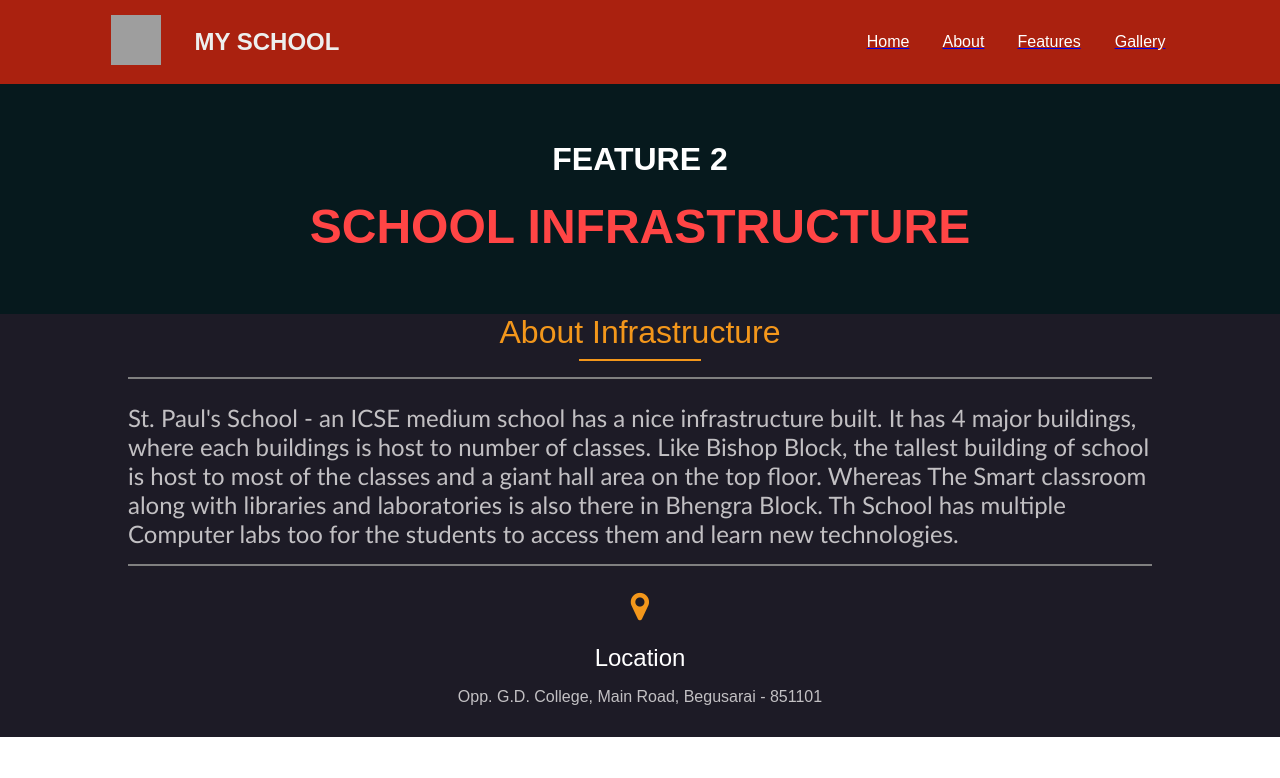
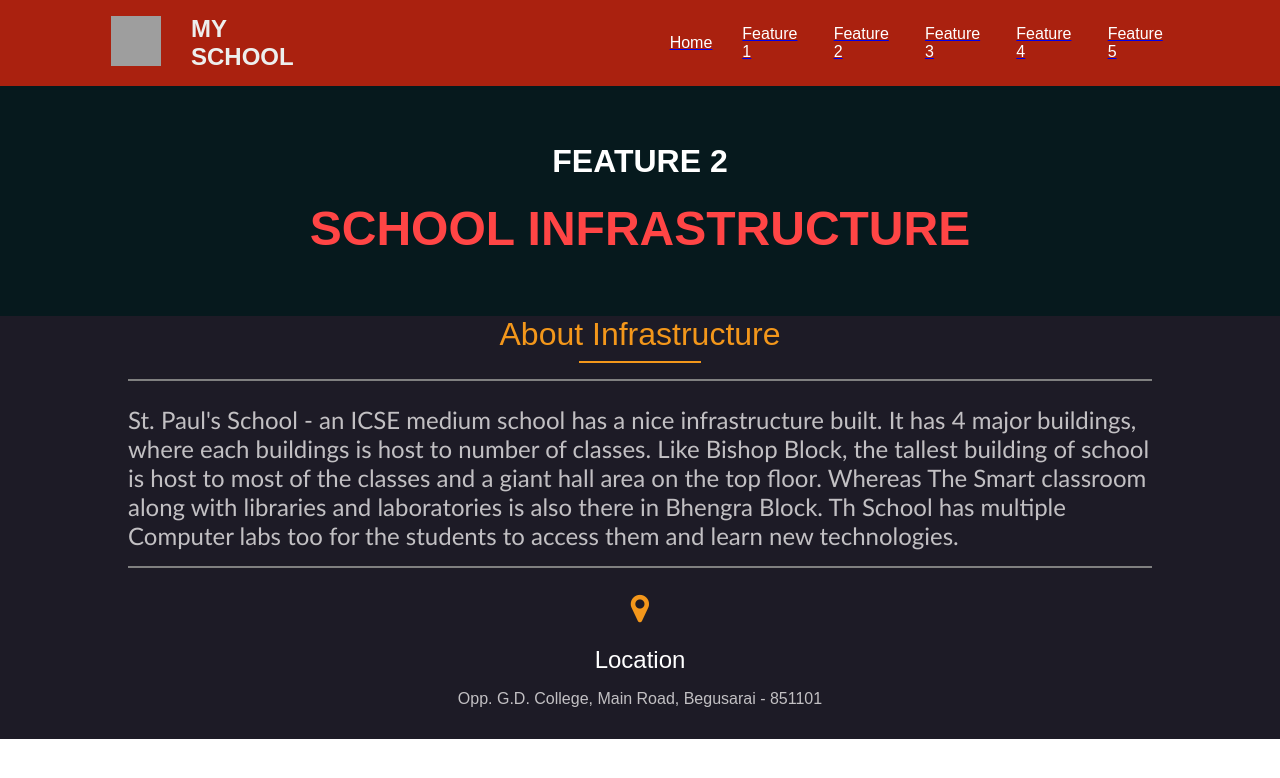
Before and after one commit to Satyam1445/my-school, a plain HTML site: page features2.html in a window 1280 px wide. Drawn offline with Linux system fonts and the light colour scheme; grey boxes are pictures that could not be loaded.

Commit message:
Nav changed

```diff
--- a/features2.html
+++ b/features2.html
@@ -18,15 +18,19 @@
                   </td>
                     <td><font face="arial" color="#edefee" size="5"><strong>MY SCHOOL</strong></font>
                     </td>
-                    <td width="45%">&nbsp;</td>
-                    <td><a href="index.html#home"><font face="arial" color="#ffffff" size="3">Home</font></a>
-                    </td>
-                    <td><a href="index.html#about"><font face="arial" color="#ffffff" size="3">About</font></a>
-                     </td>
-                     <td><a href="index.html#features"><font face="arial" color="#ffffff" size="3">Features</font></a>
-                    </td>
-                    <td><a href="index.html#gallery"><font face="arial" color="#ffffff" size="3">Gallery</font></a>
-                 </td>
+                    <td width="30%">&nbsp;</td>
+           	   <td><a href="#home"><font face="arial" color="#ffffff" size="3">Home</font></a>
+           	   </td>
+           	   <td><a href="features1.html"><font face="arial" color="#ffffff" size="3">Feature 1</font></a>
+           	    </td>
+				<td><a href="features2.html"><font face="arial" color="#ffffff" size="3">Feature 2</font></a>
+		  		</td>
+           	   <td><a href="features3.html"><font face="arial" color="#ffffff" size="3">Feature 3</font></a>
+               </td>
+			   <td><a href="features4.html"><font face="arial" color="#ffffff" size="3">Feature 4</font></a>
+               </td>
+			   <td><a href="features5.html"><font face="arial" color="#ffffff" size="3">Feature 5</font></a>
+               </td>
              </tr>
              </table>
          </td>
```
Also changed, not shown: features1.html (+13 -9 lines), features3.html (+13 -9 lines), features4.html (+13 -9 lines), features5.html (+13 -9 lines), index.html (+9 -17 lines).
